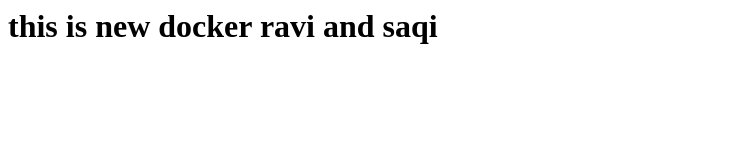
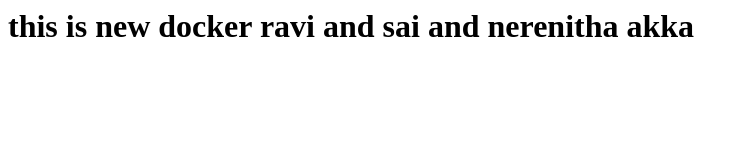
Before and after one commit to sailokesh-infolob/sai, a plain HTML site: page index.html in a window 1280 px wide. Shown: the whole page, without its empty margins (0-747 px from the left). Drawn offline with Linux system fonts and the light colour scheme.

Commit message:
Update index.html

```diff
--- a/index.html
+++ b/index.html
@@ -1 +1 @@
-<h1> this is new docker ravi and saqi</h1>
+<h1> this is new docker ravi and sai and nerenitha akka</h1>
```
